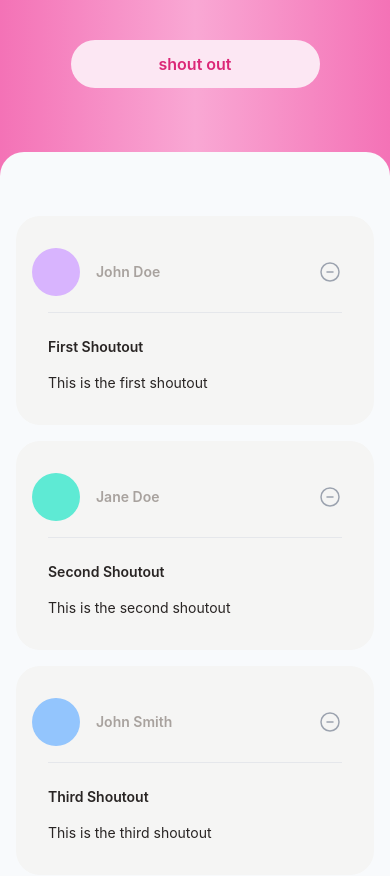
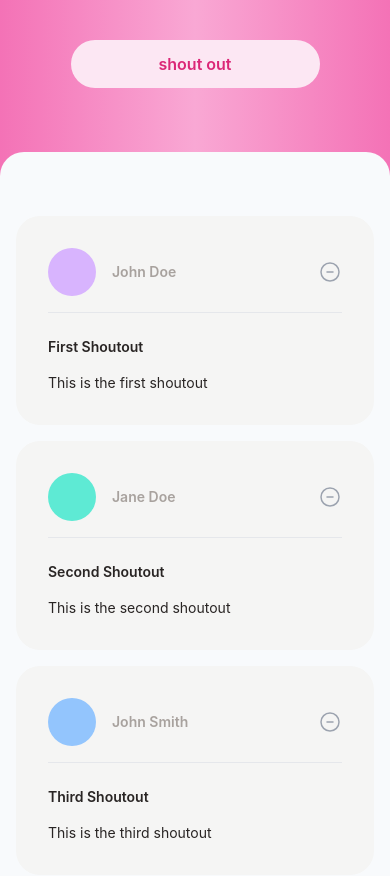
Before and after one commit to tamuda/shout-out, a React (Create React App) app in the folder frontend/: page / in a window 390 px wide. Shown: the top 876 px of the page. Built offline with nearby package versions, Linux system fonts and the light colour scheme.

Commit message:
frontend skeleton working

```diff
--- a/frontend/src/components/profile.js
+++ b/frontend/src/components/profile.js
@@ -17,7 +17,7 @@ const GenerateProfileColor = () => {
 
 const Profile = ({ name }) => {
   return (
-    <div className="flex items-center flex-row justify-center gap-4 items-center text-stone-400 font-semibold  -translate-x-4">
+    <div className="flex items-center flex-row justify-center gap-4 items-center text-stone-400 font-semibold  md:-translate-x-4">
       <div className="bg-teal-300 bg-blue-300 bg-purple-300 bg-pink-300 bg-red-300 bg-orange-300 bg-yellow-300 bg-green-300 hidden">
         Ensure classes are not purged
       </div>
```
